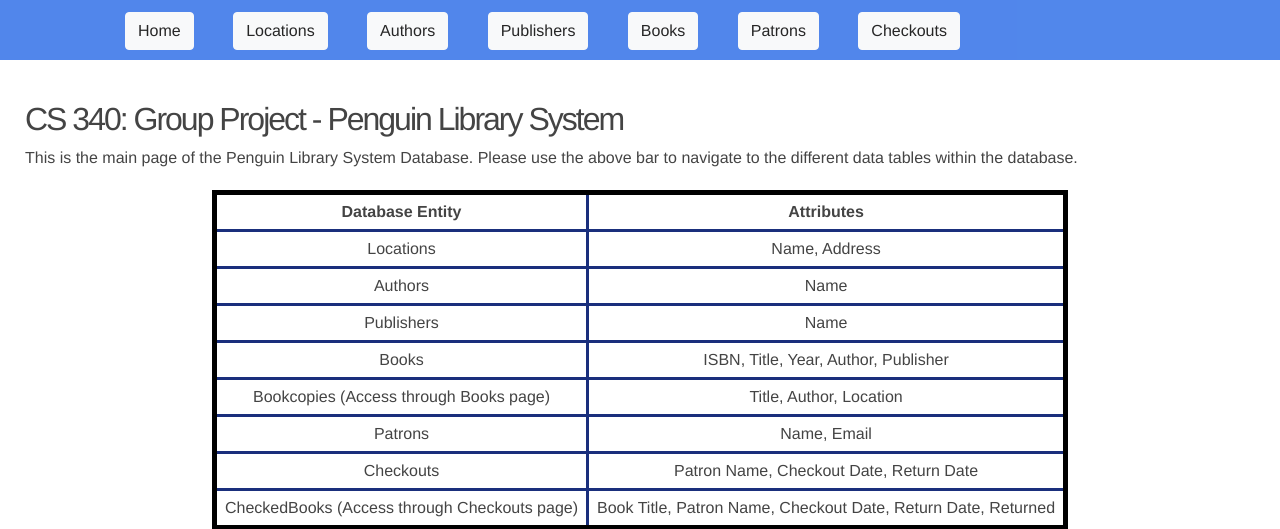
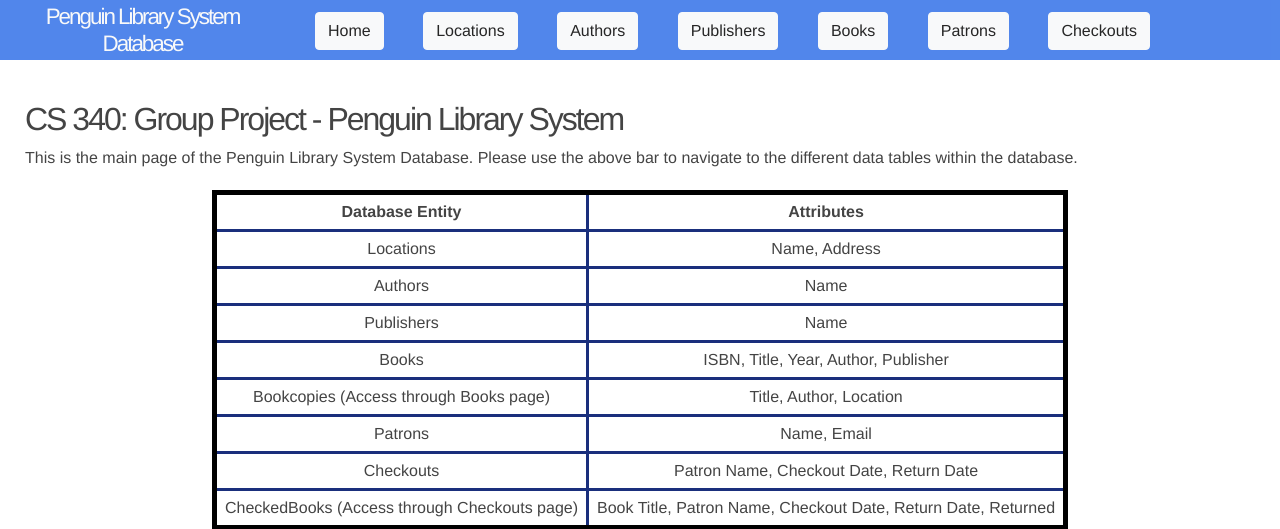
Before and after one commit to angularOcean/Library_System_Database, a Flask app: page / in a window 1280 px wide. Shown: the top 529 px of the page. Run offline with Flask 2, Linux system fonts and the light colour scheme; some libraries are stand-ins or nearby versions.

Commit message:
updated sql and added navbar title

```diff
--- a/app.py
+++ b/app.py
@@ -25,6 +25,7 @@ import database.db_connector as db
 from config import DevelopmentConfig, ProductionConfig
 import os
 import pymysql
+import app
 
 # -----------IMPORT BLUEPRINTS FOR ENTITIES-----------
 from blueprints.authors import authors_bp
--- a/static/css/app.css
+++ b/static/css/app.css
@@ -100,6 +100,9 @@ body {
     letter-spacing: -2px;
     display: flex;
   }
+
+
+
   h3 {
     font-size: 1.4em;
     font-weight: 100;
@@ -110,6 +113,17 @@ body {
     color: rgb(7, 7, 7);
     display: flex;
   }
+
+  h4 {
+    font-size: 1.4em;
+    margin-top: 10px;
+    margin-left: 25px;
+    text-align: center;
+    letter-spacing: -2px;
+    color: rgb(249, 249, 249);
+    display: flex;
+  }
+
   .menu {
     float: left;
     margin-top: 12px;
--- a/templates/nav_template.j2
+++ b/templates/nav_template.j2
@@ -10,7 +10,11 @@
         <link rel="stylesheet" type= "text/css" href="{{ url_for('static', filename='css/app.css') }}">
     </head>
     <body>
+
         <header>
+<br>
+    <h4>Penguin Library System Database</h4>
+        <br>
             <div class ="container" >
                 <nav>
                     <ul class = "menu">
```
Also changed, not shown: database/library_db.sql (renamed from database/library_db_ddl.sql).
